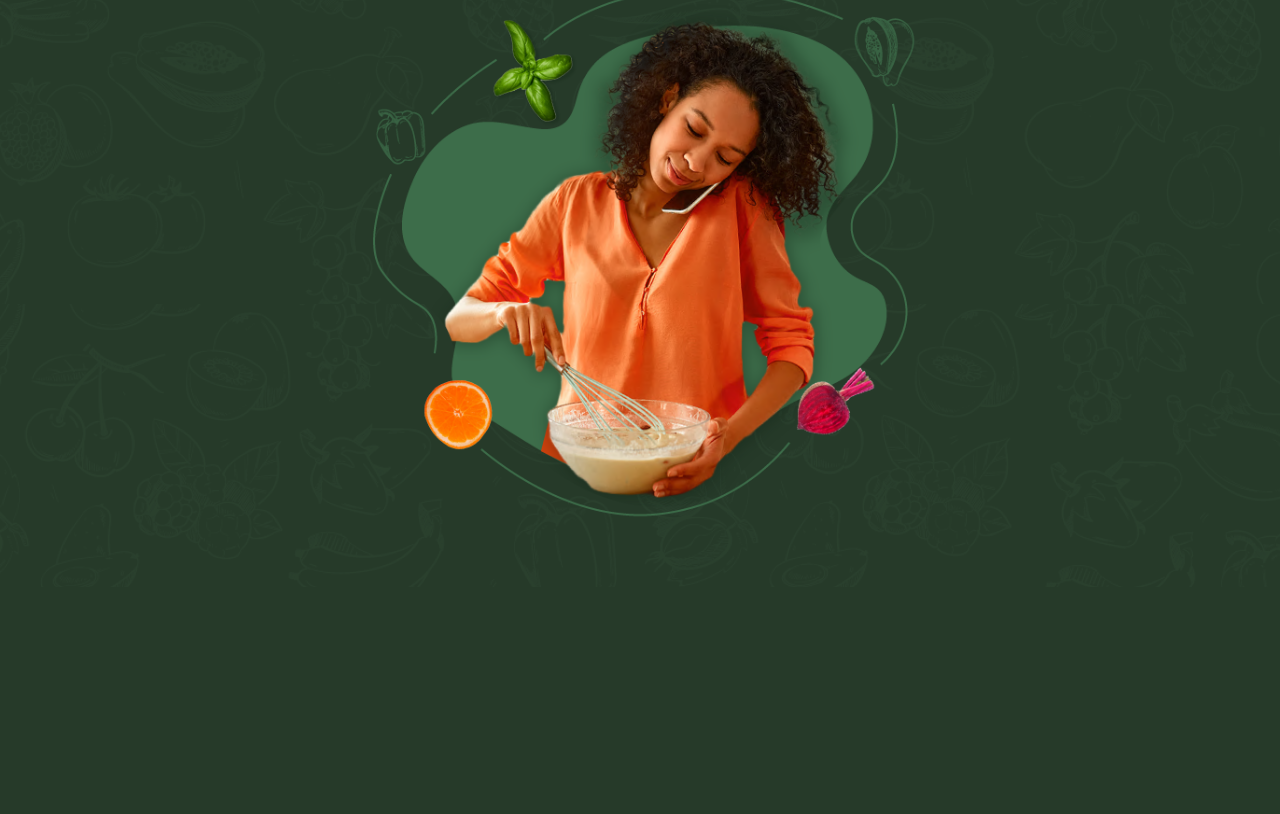
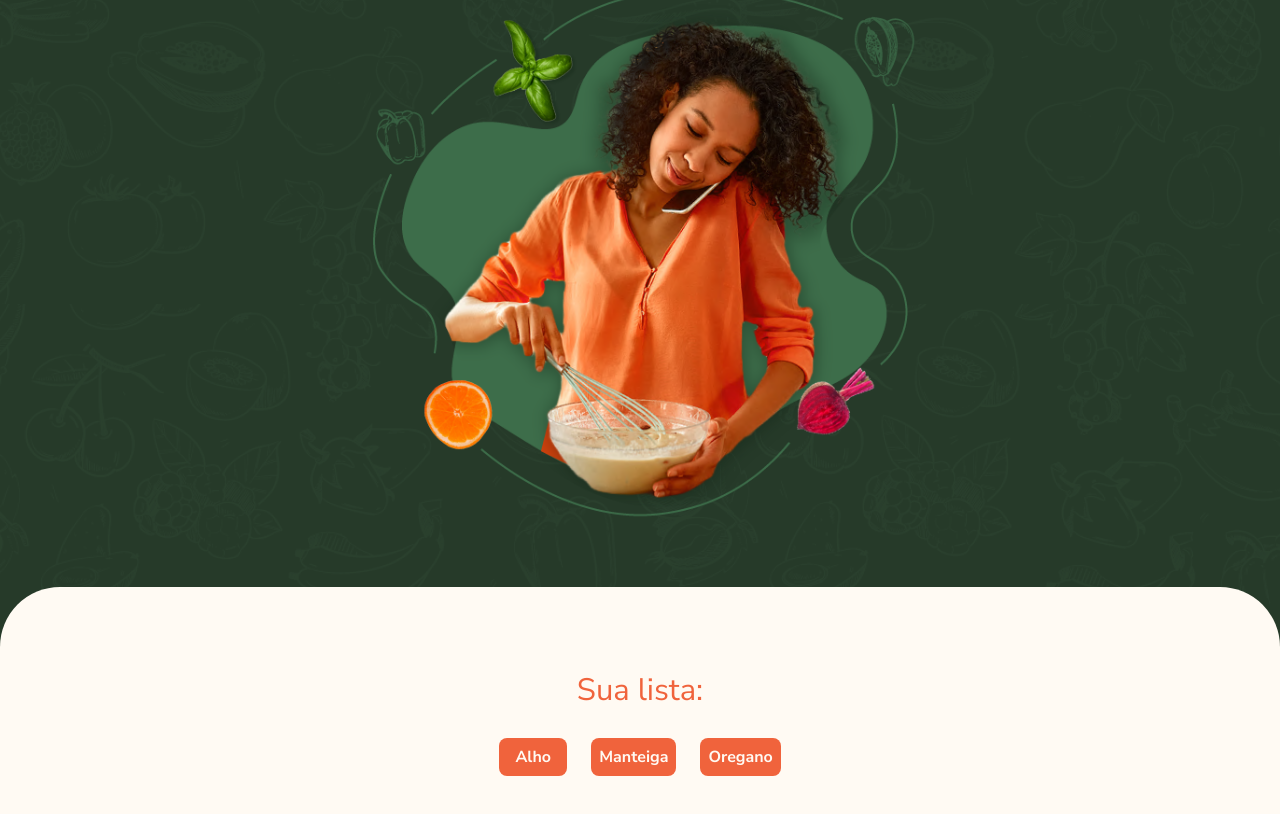
Before and after one commit to hellengod/ES-VUE, a Vue app: page / in a window 1280 px wide. Shown: the part 444-1258 px from the top of the page. Before the commit the page ends 1031 px from the top, so only its background shows below. Built offline with nearby package versions, Linux system fonts and the light colour scheme.

Commit message:
feat: implementar componente ConteudoPrincipal com lista de ingredientes utilizando v-for

```diff
--- a/src/App.vue
+++ b/src/App.vue
@@ -1,11 +1,13 @@
 <script lang="ts">
 import Banner from './components/Banner.vue';
+import ConteudoPrincipal from './components/ConteudoPrincipal.vue';
 
 export default {
-  components: { Banner }
+  components: { Banner, ConteudoPrincipal }
 }
 </script>
 
 <template>
   <Banner />
+  <ConteudoPrincipal />
 </template>
--- /dev/null
+++ b/src/components/ConteudoPrincipal.vue
@@ -0,0 +1,90 @@
+<script lang="ts">
+export default {
+    data(){
+        return{
+            ingredientes: ['Alho', 'Manteiga', 'Oregano']
+        }
+    }
+}
+</script>
+
+<template>
+    <main class="conteudo-principal">
+        <section>
+            <span class="subtitulo-lg sua-lista-texto">
+                Sua lista:
+            </span>
+            <ul class="ingredientes-sua-lista">
+                <li v-for="ingrediente in ingredientes" class="ingrediente">
+                    {{ingrediente}}
+                </li>
+
+            </ul>
+        </section>
+    </main>
+</template>
+
+<style scoped>
+.conteudo-principal {
+    padding: 6.5rem 7.5rem;
+    border-radius: 3.75rem 3.75rem 0rem 0rem;
+    background: var(--creme, #FFFAF3);
+    color: var(--cinza, #444);
+
+    display: flex;
+    flex-direction: column;
+    align-items: center;
+    gap: 5rem;
+}
+
+.sua-lista-texto {
+    color: var(--coral, #F0633C);
+    display: block;
+    text-align: center;
+    margin-bottom: 1.5rem;
+}
+
+.ingredientes-sua-lista {
+    display: flex;
+    justify-content: center;
+    gap: 1rem 1.5rem;
+    flex-wrap: wrap;
+}
+
+.ingrediente {
+    display: inline-block;
+    border-radius: 0.5rem;
+    min-width: 4.25rem;
+    padding: 0.5rem;
+    text-align: center;
+    transition: 0.2s;
+    color: var(--creme, #FFFAF3);
+    background: var(--coral, #F0633C);
+    font-weight: 700;
+}
+
+.lista-vazia {
+    display: flex;
+    justify-content: center;
+    align-items: center;
+    flex-wrap: wrap;
+    gap: 0.25rem;
+
+    color: var(--coral, #F0633C);
+    text-align: center;
+}
+
+@media only screen and (max-width: 1300px) {
+    .conteudo-principal {
+        padding: 5rem 3.75rem;
+        gap: 3.5rem;
+    }
+}
+
+@media only screen and (max-width: 767px) {
+    .conteudo-principal {
+        padding: 4rem 1.5rem;
+        gap: 4rem;
+    }
+}
+</style>
```
